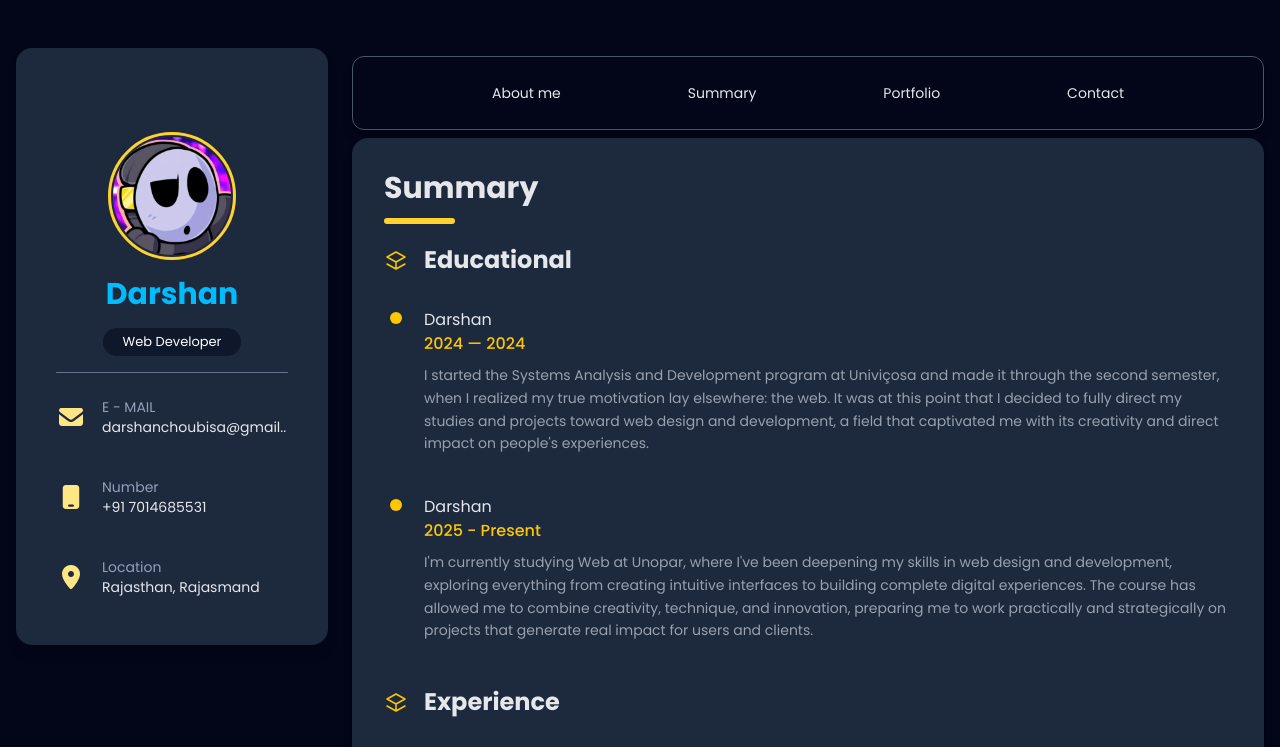
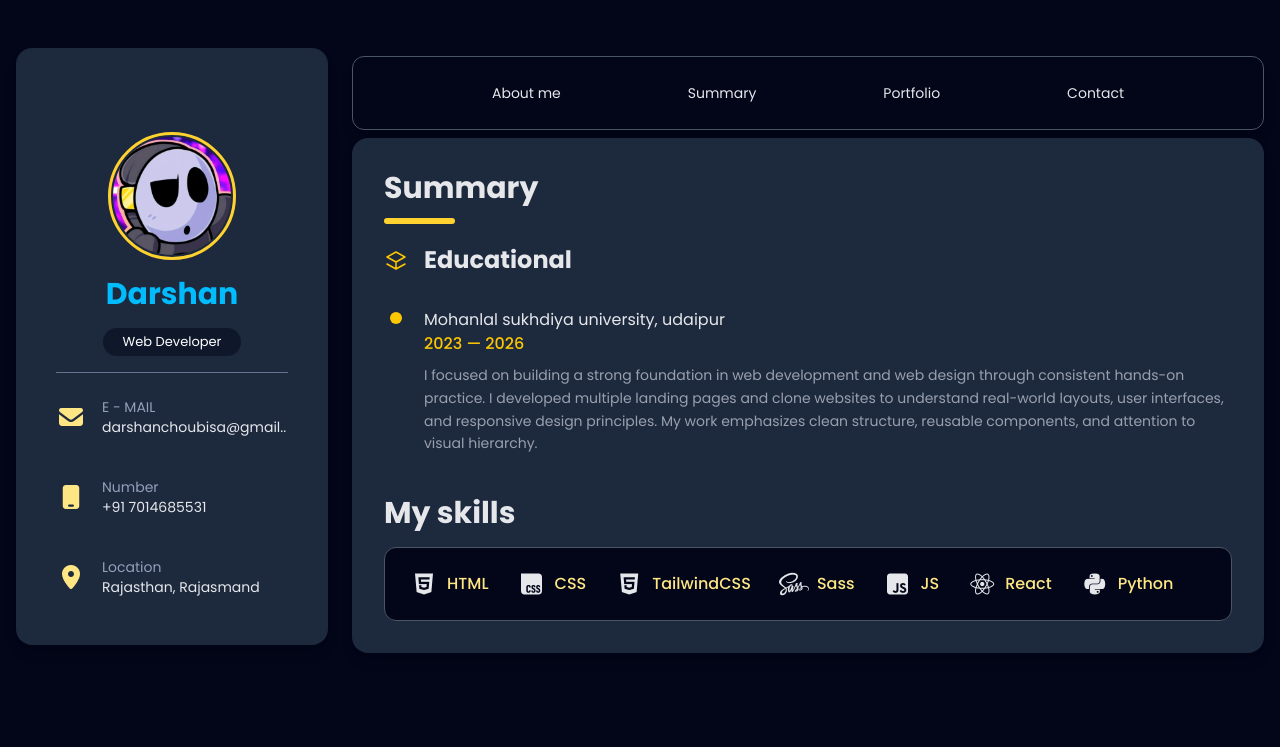
Before and after one commit to Darshan-choubisa/portfolio, a website: page index.html in a window 1280 px wide. Both pictures are taken after a click on the link "Summary". Shown: the top 747 px of the page. Drawn offline with Linux system fonts and the light colour scheme.

Commit message:
code update

```diff
--- a/index.html
+++ b/index.html
@@ -24,8 +24,7 @@
         }
     </style>
 </head>
-
-<body class="bg-slate-950 text-gray-200 font-[poppins]">
+<body class="bg-slate-950 text-gray-200 font-[poppins] overflow-x-hidden">
 
 
     <!-- Hamburger button -->
@@ -45,7 +44,7 @@
     </nav> -->
 
     <!-- content  -->
-    <div class="max-w-7xl mx-auto flex flex-col lg:flex-row md:gap-6 px-4 py-10" id="contentWrapper">
+    <div class="max-w-7xl mx-auto flex flex-col lg:flex-row md:gap-6 px-4 py-10  overflow-x-hidden" id="contentWrapper">
 
         <!-- left card  -->
         <aside id="aside-card" class="lg:w-1/4 lg:sticky lg:top-12 lg:self-start relative">
@@ -55,7 +54,9 @@
                         src="Uniqueimg.jpg" alt="">
                     <div class="my-auto text-center">
                         <h2 class="text-center text-3xl font-bold text-sky-400 mb-4">Darshan</h2>
-                        <p class="text-center text-white mb-4 inline-block px-5 py-1 rounded-2xl  bg-slate-900 text-[13px]">Web Developer</p>
+                        <p
+                            class="text-center text-white mb-4 inline-block px-5 py-1 rounded-2xl  bg-slate-900 text-[13px]">
+                            Web Developer</p>
                     </div>
                 </div>
 
@@ -248,18 +249,17 @@
 
                     <div class="relative pl-10 mb-10">
                         <div class="absolute left-[6px] top-1 w-3 h-3 bg-yellow-400 rounded-full z-10"></div>
-                        <h2 class="">Darshan</h2>
-                        <p class="text-yellow-400 font-medium">2024 — 2024</p>
+                        <h2 class="">Mohanlal sukhdiya university, udaipur</h2>
+                        <p class="text-yellow-400 font-medium">2023 — 2026</p>
                         <p class="text-gray-400 text-sm mt-2 leading-relaxed">
-                            I started the Systems Analysis and Development program at Univiçosa and made it through the
-                            second semester, when I realized my true motivation lay elsewhere: the web. It was at this
-                            point that I decided to fully direct my studies and projects toward web design and
-                            development, a field that captivated me with its creativity and direct impact on people's
-                            experiences.
+                            I focused on building a strong foundation in web development and web design through
+                            consistent hands-on practice. I developed multiple landing pages and clone websites to
+                            understand real-world layouts, user interfaces, and responsive design principles. My work
+                            emphasizes clean structure, reusable components, and attention to visual hierarchy.
                         </p>
                     </div>
 
-                    <div class="relative pl-10">
+                    <!-- <div class="relative pl-10">
                         <div class="absolute left-[6px] top-1 w-3 h-3 bg-yellow-400 rounded-full"></div>
                         <h2 class="">Darshan</h2>
                         <p class="text-yellow-400 font-medium">2025 - Present</p>
@@ -270,11 +270,11 @@
                             innovation, preparing me to work practically and strategically on projects that generate
                             real impact for users and clients.
                         </p>
-                    </div>
+                    </div> -->
                 </div>
 
                 <!-- lower-section  -->
-                <div class="relative top-6">
+                <!-- <div class="relative top-6">
                     <div class="flex mt-5 gap-4 items-center mb-8">
                         <div>
                             <svg xmlns="http://www.w3.org/2000/svg" fill="none" viewBox="0 0 24 24" stroke-width="1.5"
@@ -320,15 +320,45 @@
                             complementing my career in technology.
                         </p>
                     </div>
+                </div> -->
+
+                <!-- skills  -->
+                <div class="">
+                    <h1 class="text-3xl font-bold mb-4">My skills</h1>
+                    <div class="border-1 border-gray-600 bg-slate-950 min-h rounded-xl p-6 gap-7 lg:flex grid">
+                        <div class="flex gap-2">
+                            <i class="fa-brands fa-html5 text-2xl"></i>
+                            <h5 class="font-medium text-amber-200">HTML</h5>
+                        </div>
+                        <div class="flex gap-2">
+                            <i class="fa-brands fa-css text-2xl"></i>
+                            <h5 class="font-medium text-amber-200">CSS</h5>
+                        </div>
+                        <div class="flex gap-2">
+                            <i class="fa-brands fa-html5 text-2xl"></i>
+                            <h5 class="font-medium text-amber-200">TailwindCSS</h5>
+                        </div>
+                        <div class="flex gap-2">
+                            <i class="fa-brands fa-sass text-2xl grid-col-2"></i>
+                            <h5 class="font-medium text-amber-200">Sass</h5>
+                        </div>
+                        <div class="flex gap-2">
+                            <i class="fa-brands fa-square-js text-2xl"></i>
+                            <h5 class="font-medium text-amber-200">JS</h5>
+                        </div>
+                        <div class="flex gap-2">
+                            <i class="fa-brands fa-react text-2xl"></i>
+                            <h5 class="font-medium text-amber-200">React</h5>
+                        </div>
+                        <div class="flex gap-2">
+                            <i class="fa-brands fa-python text-2xl"></i>
+                            <h5 class="font-medium text-amber-200">Python</h5>
                         </div>
 
-                <!-- skills  -->
-                <div>
-                    <h1 class="text-3xl font-bold mb-4">My skills</h1>
-                    <div class="border-1 border-gray-600 bg-slate-950 min-h rounded-xl p-6 flex flex-col gap-7">
+
 
                     <!-- skill-1  -->
-                        <div class="w-full">
+                    <!-- <div class="w-full">
                             <div class="flex gap-3 text-gray-100 font-medium mb-1">
                                 <span>Web Design</span>
                                 <span>90%</span>
@@ -336,10 +366,10 @@
                             <div class="w-full bg-gray-700 rounded-full h-2 mt-3">
                                 <div class="bg-yellow-400 h-2 rounded-full" style="width: 90%;"></div>
                             </div>
-                        </div>
+                        </div> -->
 
                     <!-- skill-2  -->
-                        <div class="w-full">
+                    <!-- <div class="w-full">
                             <div class="flex gap-3 text-gray-100 font-medium mb-1">
                                 <span>Graphic design</span>
                                 <span>75%</span>
@@ -347,10 +377,10 @@
                             <div class="w-full bg-gray-700 rounded-full h-2 mt-3">
                                 <div class="bg-yellow-400 h-2 rounded-full" style="width: 75%;"></div>
                             </div>
-                        </div>
+                        </div> -->
 
                     <!-- skill-3  -->
-                        <div class="w-full">
+                    <!-- <div class="w-full">
                             <div class="flex gap-3 text-gray-100 font-medium mb-1">
                                 <span>WordPress</span>
                                 <span>80%</span>
@@ -358,10 +388,10 @@
                             <div class="w-full bg-gray-700 rounded-full h-2 mt-3">
                                 <div class="bg-yellow-400 h-2 rounded-full" style="width: 80%;"></div>
                             </div>
-                        </div>
+                        </div> -->
 
                     <!-- skill-4  -->
-                        <div class="w-full">
+                    <!-- <div class="w-full">
                             <div class="flex gap-3 text-gray-100 font-medium mb-1">
                                 <span>Figma</span>
                                 <span>90%</span>
@@ -369,7 +399,7 @@
                             <div class="w-full bg-gray-700 rounded-full h-2 mt-3">
                                 <div class="bg-yellow-400 h-2 rounded-full" style="width: 90%;"></div>
                             </div>
-                        </div>
+                        </div> -->
                 </div>
     </div>
 
```
Lines whose indentation alone changed are shown as unchanged.
